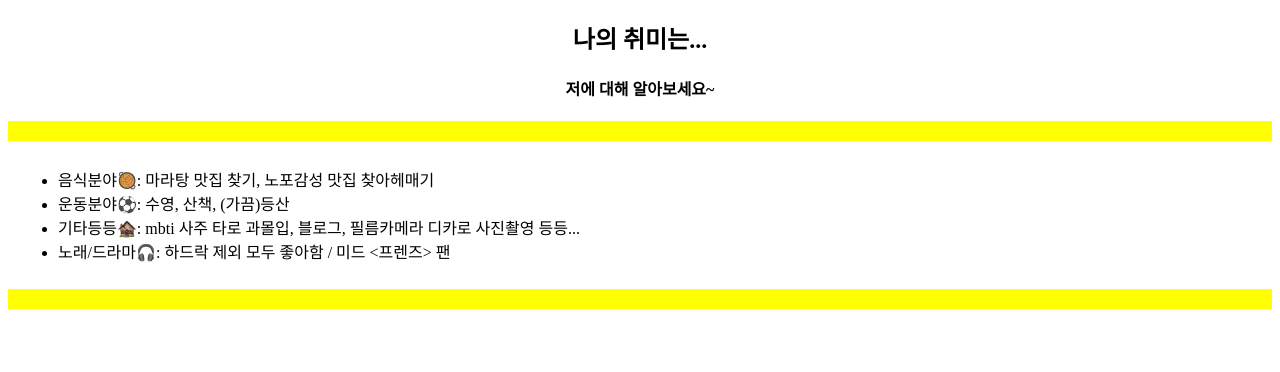
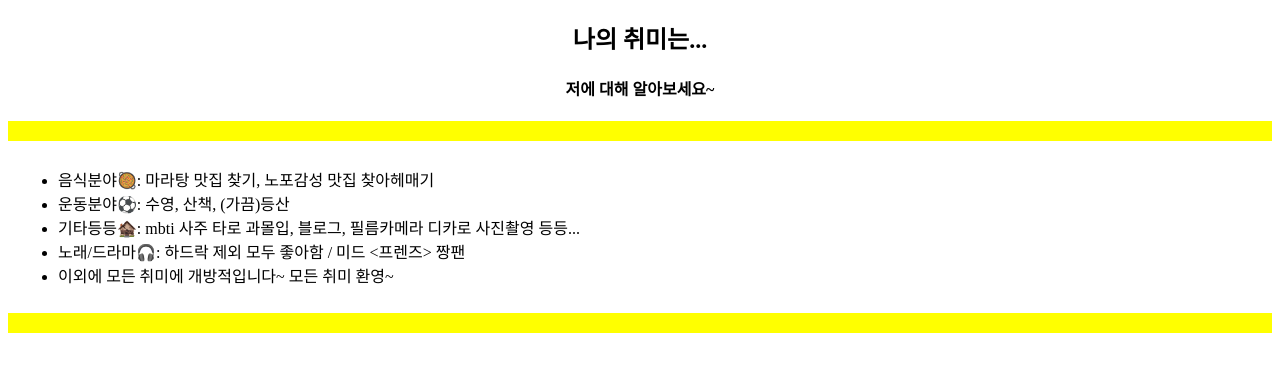
Before and after one commit to Likelion-at-SMWU-12th/KangJuEun, a Django app: page /domyhomework/ in a window 1280 px wide. Shown: the top 372 px of the page. Run offline with Django 5.2, Linux system fonts and the light colour scheme.

Commit message:
풀리퀘가 안떠서,, 최종최종

```diff
--- a/django_hw/homework/templates/hw.html
+++ b/django_hw/homework/templates/hw.html
@@ -19,7 +19,8 @@
                     <li>음식분야🥘: 마라탕 맛집 찾기, 노포감성 맛집 찾아헤매기</li>
                     <li>운동분야⚽️: 수영, 산책, (가끔)등산</li>
                     <li>기타등등🏚️: mbti 사주 타로 과몰입, 블로그, 필름카메라 디카로 사진촬영 등등...</li>
-                    <li>노래/드라마🎧: 하드락 제외 모두 좋아함 / 미드 <프렌즈> 팬</li>
+                    <li>노래/드라마🎧: 하드락 제외 모두 좋아함 / 미드 <프렌즈> 짱팬</li>
+                    <li>이외에 모든 취미에 개방적입니다~ 모든 취미 환영~</li>
                 </ul>
             </div>
         </section>
```
